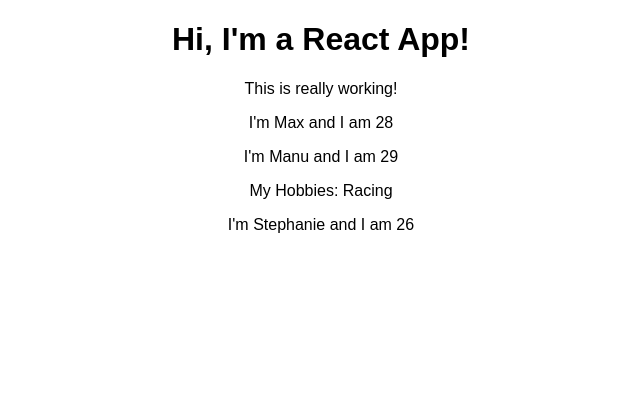
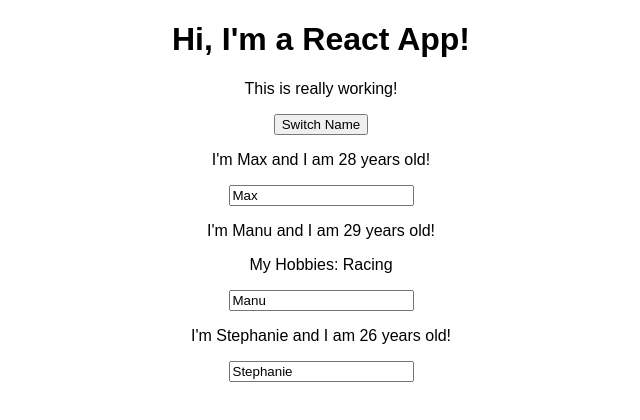
Before and after one commit to abelgoodwin1988/react-complete-guide, a React (Create React App) app: page / in a window 1280 px wide. Shown: the top 420 px of the page, without its empty margins (319-959 px from the left). Built offline with nearby package versions, Linux system fonts and the light colour scheme.

Commit message:
person css

```diff
--- a/src/App.js
+++ b/src/App.js
@@ -3,6 +3,39 @@
 import './App.css';
 
 class App extends Component {
+  state = {
+    persons: [
+      {Name: 'Max', age: 28},
+      {Name: 'Manu', age: 29},
+      {Name: 'Stephanie', age: 26}
+    ]
+  }
+
+  switchNameHandler = (newName) => {
+    // console.log('Was clicked');
+    this.setState(
+      {
+        persons: [
+          {Name: newName, age: 28},
+          {Name: 'Manu', age: 29},
+          {Name: 'Stephanie', age: 27}
+        ]
+      }
+    );
+  }
+
+  nameChangedHandler = (event) => {
+    this.setState(
+      {
+        persons: [
+          {Name: 'Max', age: 28},
+          {Name: event.target.value, age: 29},
+          {Name: 'Stephanie', age: 26}
+        ]
+      }
+    );
+  }
+
   render() {
     return (
       <div className="App">
@@ -10,9 +43,25 @@
           Hi, I'm a React App!
         </h1>
         <p>This is really working!</p>
-        <Person name="Max" age="28"/>
-        <Person name="Manu" age="29">My Hobbies: Racing</Person>
-        <Person name="Stephanie" age="26"/>
+        <button onClick={() => this.switchNameHandler('Maximilian!')}>Switch Name</button>
+        <Person
+          name={this.state.persons[0].Name}
+          age={this.state.persons[0].age}
+          click={this.switchNameHandler}
+        />
+        <Person
+          name={this.state.persons[1].Name}
+          age={this.state.persons[1].age}
+          click={this.switchNameHandler.bind(this, 'Max!')}
+          changed={this.nameChangedHandler}
+          >
+          My Hobbies: Racing
+        </Person>
+        <Person
+          name={this.state.persons[2].Name}
+          age={this.state.persons[2].age}
+          click={this.switchNameHandler}
+        />
       </div>
     );
     // return React.createElement('div', null, React.createElement('h1',null,'Hi, I\'m a react ap!!!'))
--- a/src/Person/Person.js
+++ b/src/Person/Person.js
@@ -1,10 +1,13 @@
 import React from 'react';
+
+import './Person.css';
 
 const person = (props) => {
   return (
-    <div>
-      <p>I'm {props.name} and I am {props.age}</p>
+    <div className="Person">
+      <p  onClick={props.click}>I'm {props.name} and I am {props.age} years old!</p>
       <p>{props.children}</p>
+      <input type="text" onChange={props.changed} value={props.name}/>
     </div>
   );
 }
```
Also changed, not shown: src/Person/Person.css (added).
